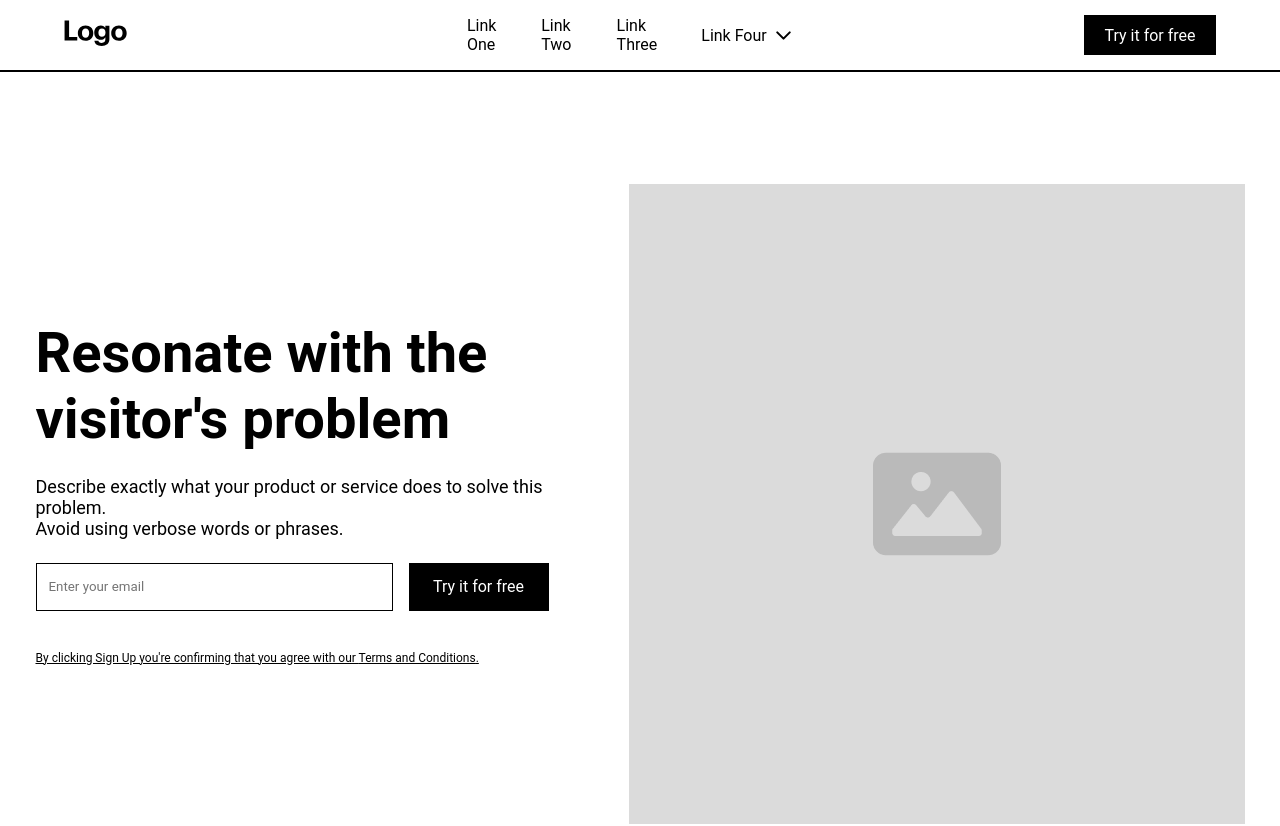
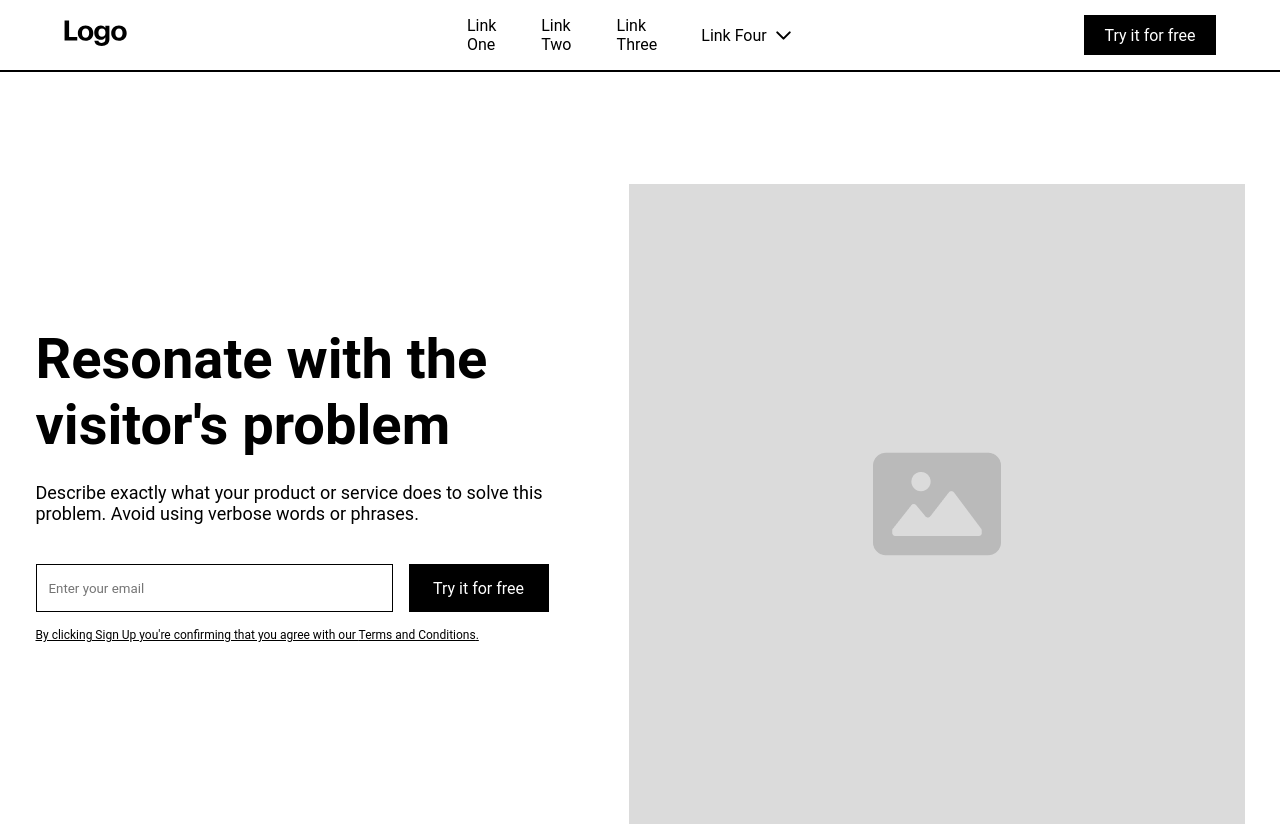
Before and after one commit to bcesarr/relume-figma-home-page, a React (Create React App) app: page / in a window 1280 px wide. Shown: the top 826 px of the page. Built offline with nearby package versions, Linux system fonts and the light colour scheme.

Commit message:
atu: melhorias no hero

```diff
--- a/src/components/hero/index.jsx
+++ b/src/components/hero/index.jsx
@@ -13,7 +13,7 @@ export default function Hero() {
         <section className='hero'>
             <div className='hero-infos'>
                 <h2>Resonate with the<br />visitor's problem</h2>
-                <p>Describe exactly what your product or service does to solve this problem.<br /> Avoid using verbose words or phrases.</p>
+                <p>Describe exactly what your product or service does to solve this problem. Avoid using verbose words or phrases.</p>
 
                 <div>
                     {/* Chamando Componente do Email */}
--- a/src/components/hero/style.css
+++ b/src/components/hero/style.css
@@ -10,20 +10,25 @@
     gap: 80px;
 }
 
+.hero-infos {
+    display: flex;
+    flex-direction: column;
+}
+
+/* Titulo */
+.hero-infos h2 {
+    font-size: 56px;
+    margin-bottom: 24px;
+}
+
+/* Paragrafo */
+.hero-infos p {
+    font-size: 18px;
+    margin-bottom: 40px;
+}
+
 /* Imagem do Lado Direito do Hero */
 .hero img {
     width: 616px;
     height: 640px;
 }
-
-/* Titulo */
-.hero-infos h2 {
-    font-size: 56px;
-}
-
-/* Paragrafo */
-.hero-infos p {
-    font-size: 18px;
-    margin-top: 24px;
-    margin-bottom: 24px;
-}
```
